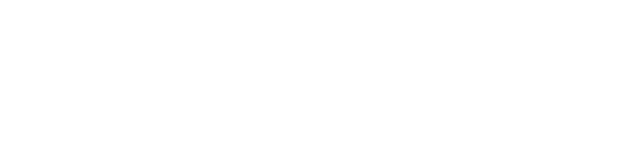
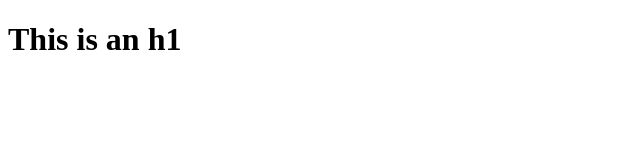
Before and after one commit to GrecialO/git-colaboration, a plain HTML site: page index.html in a window 1280 px wide. Shown: the whole page, without its empty margins (0-640 px from the left). Drawn offline with Linux system fonts and the light colour scheme.

Commit message:
Added an h1

```diff
--- a/index.html
+++ b/index.html
@@ -7,6 +7,6 @@
     <title>Document</title>
 </head>
 <body>
-
+    <h1>This is an h1</h1>
 </body>
 </html>
```
